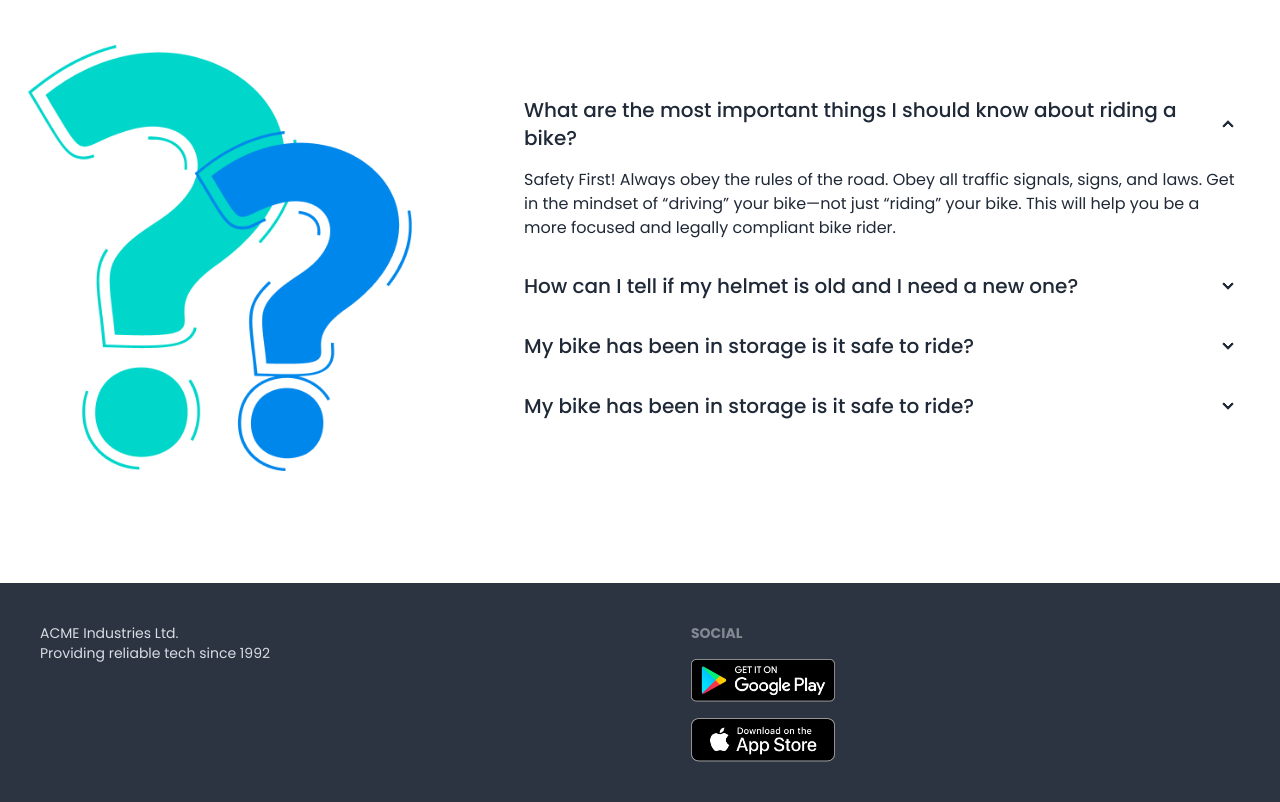
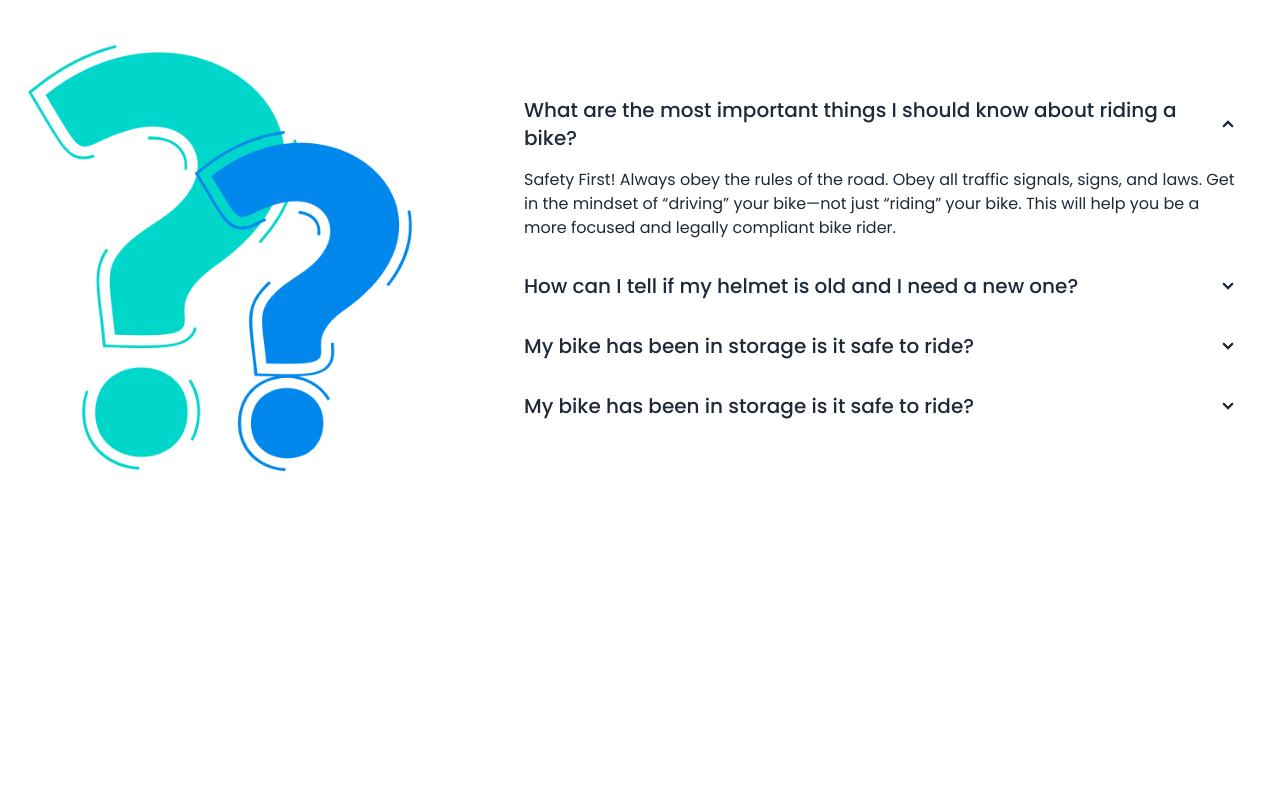
Before and after one commit to Asaduzzaman70/Biker-Zone, a plain HTML site: page images/index.html in a window 1280 px wide. Shown: the part 2231-3033 px from the top of the page. After the commit the page ends 2814 px from the top, so only its background shows below. Drawn offline with nearby package versions, Linux system fonts and the light colour scheme.

Commit message:
Delete footer section

```diff
--- a/images/index.html
+++ b/images/index.html
@@ -318,7 +318,7 @@
         </section>
 
     </main>
-    <footer class="footer p-10 bg-neutral text-neutral-content">
+    <!-- <footer class="footer p-10 bg-neutral text-neutral-content">
         <aside>
           <p>ACME Industries Ltd.<br/>Providing reliable tech since 1992</p>
         </aside>
@@ -329,6 +329,6 @@
             <a><img class="w-36" src="./others/ios.png" alt=""></a>
           </div>
         </nav>
-      </footer>
+      </footer> -->
 </body>
 </html>
```
